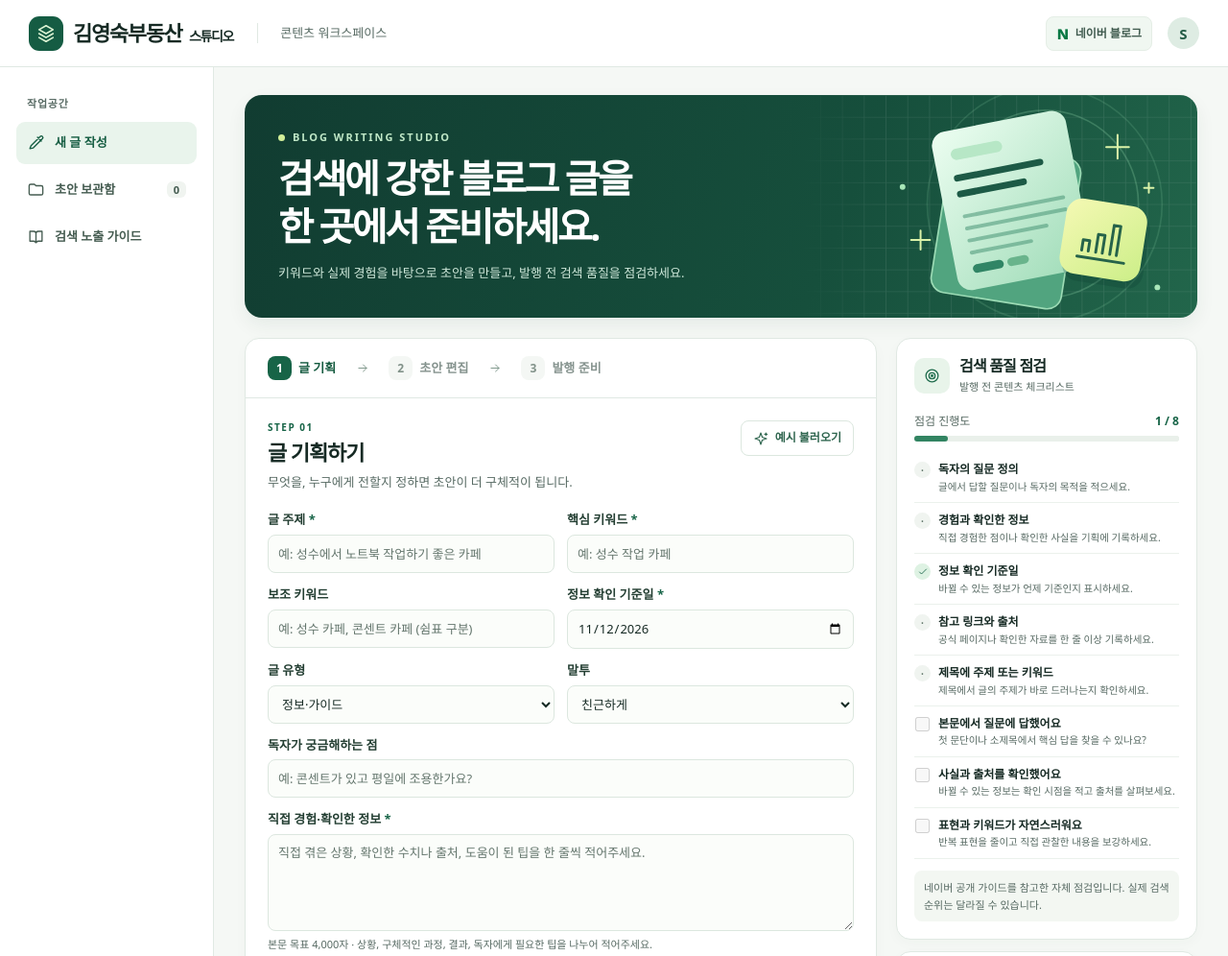
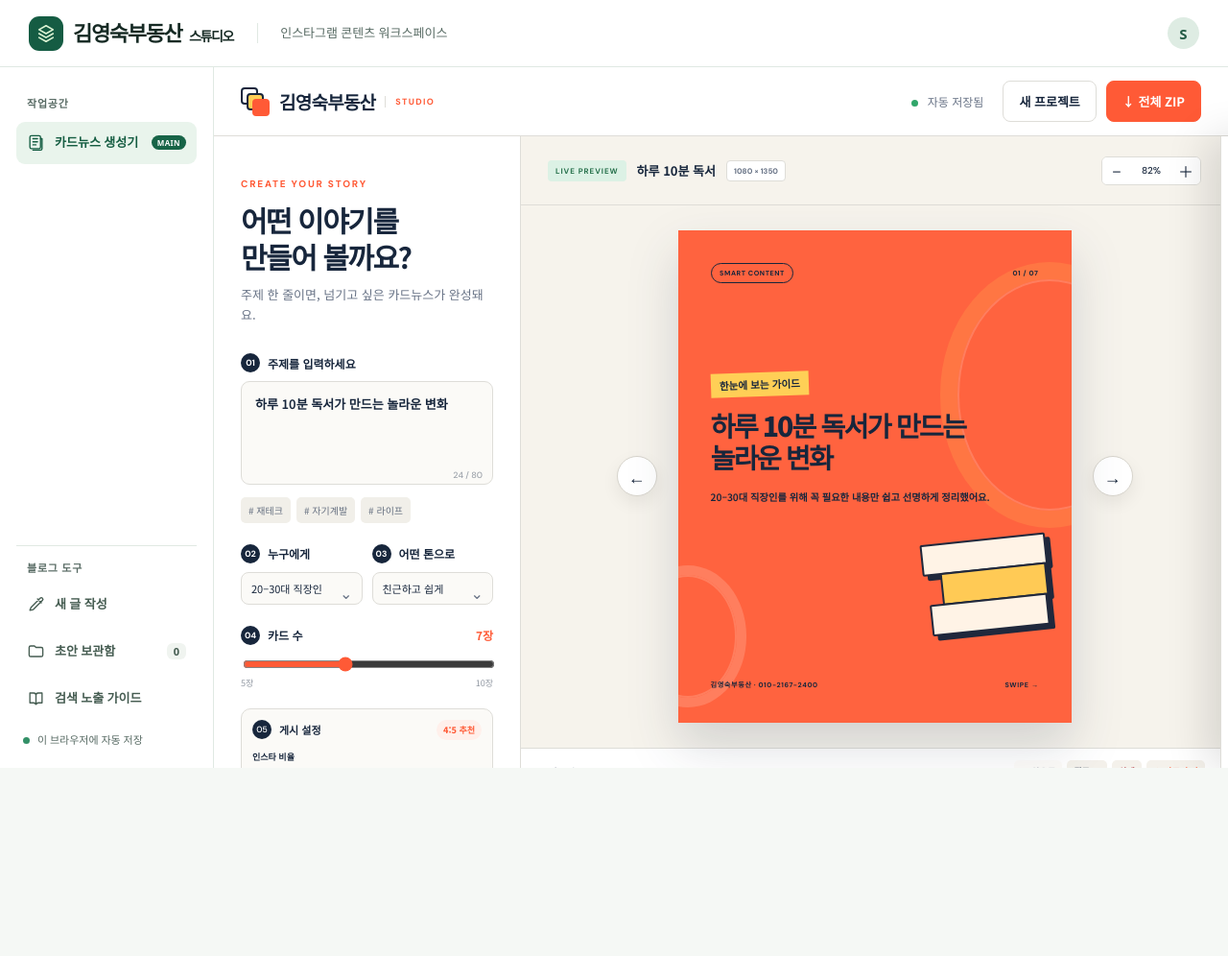
Before and after one commit to a01088860046-hue/cardmate-studio, a plain HTML site: page index.html in a window 1280 px wide. Shown: the top 996 px of the page at 96% size. After the commit the page ends 800 px from the top, so only its background shows below. Drawn offline with Linux system fonts and the light colour scheme.

Commit message:
Make card news the primary workspace

```diff
--- a/app.js
+++ b/app.js
@@ -531,14 +531,14 @@ function downloadFile(file, name) {
 }
 
 function route() {
-  const view = ["drafts", "guide", "cardnews"].includes(location.hash.slice(1)) ? location.hash.slice(1) : "write";
+  const view = ["write", "drafts", "guide"].includes(location.hash.slice(1)) ? location.hash.slice(1) : "cardnews";
   for (const section of all("main > section")) section.hidden = section.id !== "view-" + view;
   for (const link of all("[data-nav]")) {
     if (link.dataset.nav === view) link.setAttribute("aria-current", "page");
     else link.removeAttribute("aria-current");
   }
   document.querySelector("main").classList.toggle("cardnews-mode", view === "cardnews");
-  document.querySelector(".top-label").textContent = view === "cardnews" ? "인스타그램 콘텐츠 워크스페이스" : "콘텐츠 워크스페이스";
+  document.querySelector(".top-label").textContent = view === "cardnews" ? "인스타그램 콘텐츠 워크스페이스" : "블로그 콘텐츠 워크스페이스";
   document.querySelector(".naver-tag").hidden = view === "cardnews";
   if (view === "drafts") renderDrafts();
 }
--- a/index.html
+++ b/index.html
@@ -25,28 +25,28 @@
   <symbol id="cards" viewBox="0 0 24 24"><rect x="4" y="3" width="14" height="17" rx="2"/><path d="M8 7h6M8 11h6M8 15h4M18 7h2v13a2 2 0 0 1-2 2H8"/></symbol>
 </svg>
 <header class="topbar">
-  <a class="brand" href="#write"><span class="brand-icon"><svg><use href="#logo"/></svg></span><span>김영숙부동산 <small>스튜디오</small></span></a>
-  <span class="top-label">콘텐츠 워크스페이스</span>
-  <div class="top-end"><span class="naver-tag"><b>N</b> 네이버 블로그</span><span class="avatar" aria-label="내 작업공간">S</span></div>
+  <a class="brand" href="#cardnews"><span class="brand-icon"><svg><use href="#logo"/></svg></span><span>김영숙부동산 <small>스튜디오</small></span></a>
+  <span class="top-label">인스타그램 콘텐츠 워크스페이스</span>
+  <div class="top-end"><span class="naver-tag" hidden><b>N</b> 네이버 블로그</span><span class="avatar" aria-label="내 작업공간">S</span></div>
 </header>
 <div class="layout">
   <aside class="sidebar">
     <p class="nav-label">작업공간</p>
     <nav aria-label="작업공간">
-      <a href="#write" data-nav="write"><svg><use href="#pen"/></svg> 새 글 작성</a>
-      <a href="#drafts" data-nav="drafts"><svg><use href="#folder"/></svg> 초안 보관함 <span id="draft-count" class="count">0</span></a>
-      <a href="#guide" data-nav="guide"><svg><use href="#book"/></svg> 검색 노출 가이드</a>
+      <a href="#cardnews" data-nav="cardnews"><svg><use href="#cards"/></svg> 카드뉴스 생성기 <span class="tool-badge">MAIN</span></a>
     </nav>
     <div class="sidebar-bottom">
-      <p class="nav-label">콘텐츠 도구</p>
-      <nav aria-label="콘텐츠 도구">
-        <a href="#cardnews" data-nav="cardnews"><svg><use href="#cards"/></svg> 카드뉴스 생성기 <span class="tool-badge">NEW</span></a>
+      <p class="nav-label">블로그 도구</p>
+      <nav aria-label="블로그 도구">
+        <a href="#write" data-nav="write"><svg><use href="#pen"/></svg> 새 글 작성</a>
+        <a href="#drafts" data-nav="drafts"><svg><use href="#folder"/></svg> 초안 보관함 <span id="draft-count" class="count">0</span></a>
+        <a href="#guide" data-nav="guide"><svg><use href="#book"/></svg> 검색 노출 가이드</a>
       </nav>
     </div>
     <div class="sidebar-note"><span class="green-dot"></span> 이 브라우저에 자동 저장</div>
   </aside>
-  <main>
-    <section id="view-write">
+  <main class="cardnews-mode">
+    <section id="view-write" hidden>
       <div class="hero">
         <div class="hero-text">
           <p class="eyebrow"><span></span> BLOG WRITING STUDIO</p>
@@ -189,7 +189,7 @@
         <article class="card guide"><span class="feature-icon"><svg><use href="#file"/></svg></span><h2>스마트에디터 발행</h2><p>네이버는 외부 글쓰기 API를 종료했습니다. 이 사이트에서 초안을 만든 뒤 스마트에디터에 붙여넣고, 네이버에서 즉시 또는 예약 발행할 수 있습니다.</p><a href="https://developers.naver.com/notice/article/7527" target="_blank" rel="noopener">글쓰기 API 종료 공지 ↗</a></article>
       </div>
     </section>
-    <section id="view-cardnews" class="cardnews-view" hidden>
+    <section id="view-cardnews" class="cardnews-view">
       <iframe class="cardnews-frame" src="./cardnews/index.html" title="인스타그램 카드뉴스 생성기"></iframe>
     </section>
     <footer><span>KIM YOUNGSOOK REAL ESTATE STUDIO</span><span>네이버 공식 서비스와 독립적으로 운영되는 글쓰기 도구</span></footer>
```
